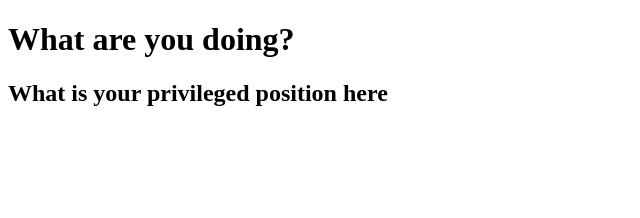
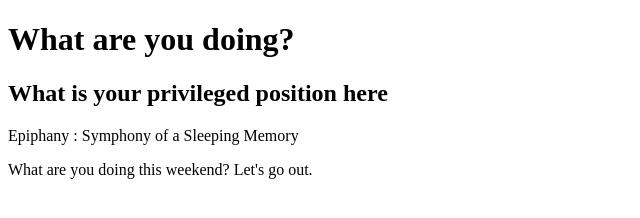
Before and after one commit to AbedFasir/what-repo, a plain HTML site: page index.html in a window 1280 px wide. Shown: the whole page, without its empty margins (0-640 px from the left). Drawn offline with Linux system fonts and the light colour scheme.

Commit message:
added paragraph

```diff
--- a/index.html
+++ b/index.html
@@ -8,5 +8,8 @@
 <body>
    <h1>What are you doing?</h1>
    <h2>What is your privileged position here</h2>
+
+   <p>Epiphany : Symphony of a Sleeping Memory</p>
+   <p>What are you doing this weekend? Let's go out.</p>
 </body>
 </html>
```
